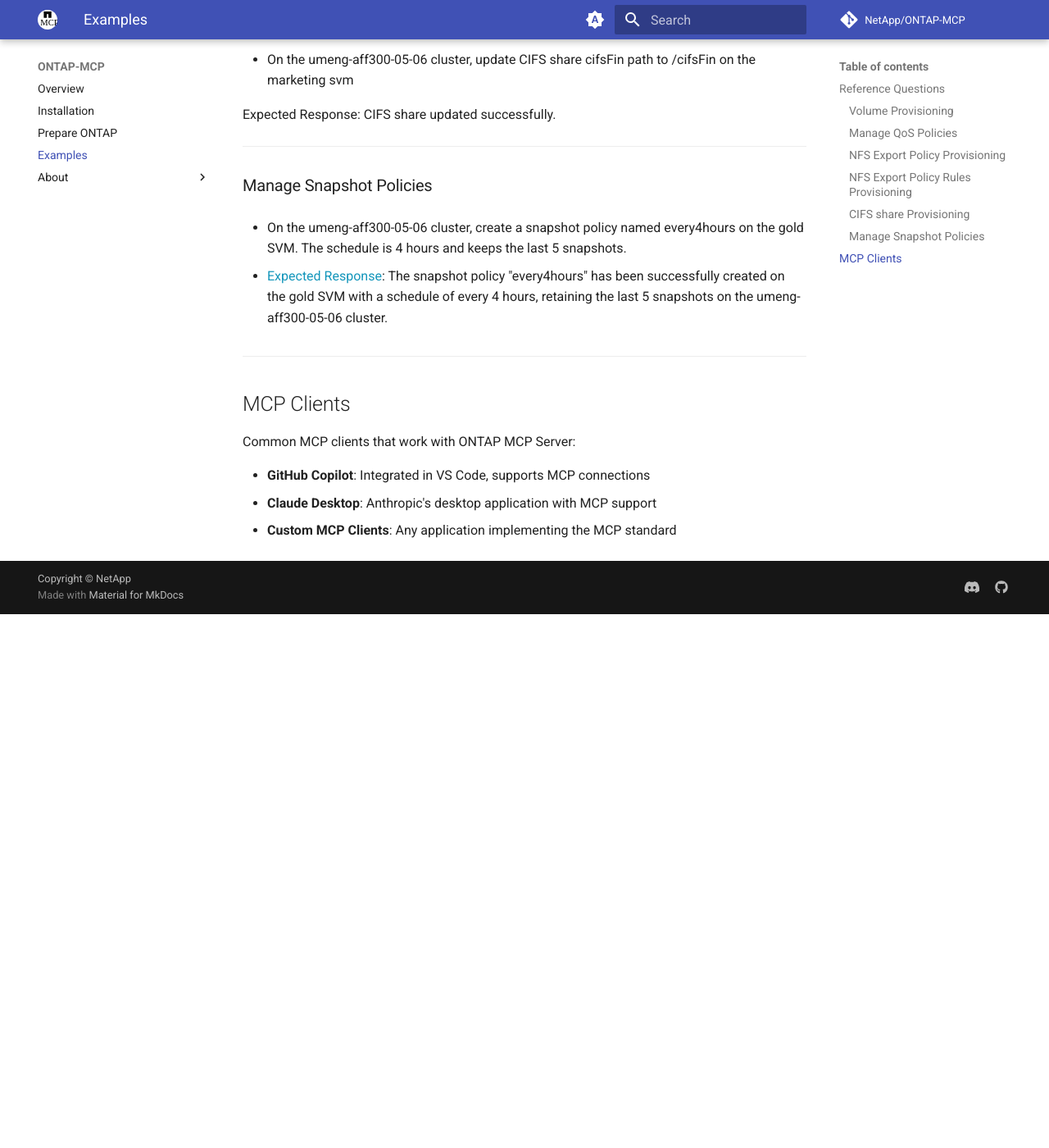
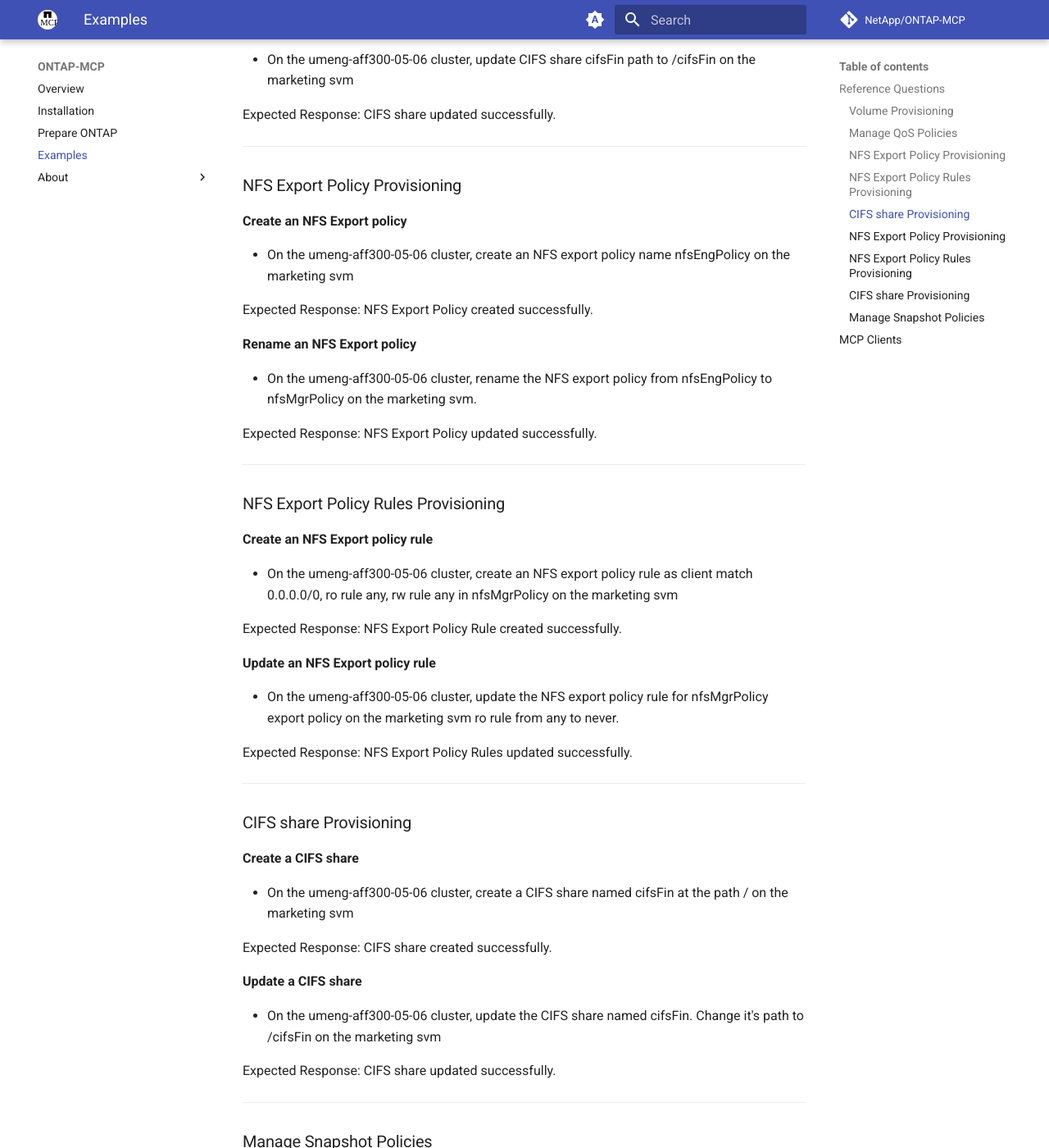
Before and after one commit to NetApp/ontap-mcp, an MkDocs documentation site: the page built from docs/examples.md, in a window 1280 px wide and 1400 px high, scrolled down 2674 px. Shown: the whole window at 82% size. Built offline with MkDocs 1.6.1 and Material for MkDocs 9.7.7, drawn with Linux system fonts in a browser that asks for light colours; comment, search, counter and statistics services are not loaded; the version menu is left out; before the commit the page ends 3423 px from its top, so only the background shows below that.

Commit message:
doc: update nfs export policy and rule, cifs tool docs (#24)

```diff
--- a/docs/examples.md
+++ b/docs/examples.md
@@ -97,6 +97,54 @@
 
 ---
 
+### NFS Export Policy Provisioning
+
+**Create an NFS Export policy**
+
+- On the umeng-aff300-05-06 cluster, create an NFS export policy name nfsEngPolicy on the marketing svm
+
+Expected Response: NFS Export Policy created successfully.
+
+**Rename an NFS Export policy**
+
+- On the umeng-aff300-05-06 cluster, rename the NFS export policy from nfsEngPolicy to nfsMgrPolicy on the marketing svm.
+
+Expected Response: NFS Export Policy updated successfully.
+
+---
+
+### NFS Export Policy Rules Provisioning
+
+**Create an NFS Export policy rule**
+
+- On the umeng-aff300-05-06 cluster, create an NFS export policy rule as client match 0.0.0.0/0, ro rule any, rw rule any in nfsMgrPolicy on the marketing svm
+
+Expected Response: NFS Export Policy Rule created successfully.
+
+**Update an NFS Export policy rule**
+
+- On the umeng-aff300-05-06 cluster, update the NFS export policy rule for nfsMgrPolicy export policy on the marketing svm ro rule from any to never.
+
+Expected Response: NFS Export Policy Rules updated successfully.
+
+---
+
+### CIFS share Provisioning
+
+**Create a CIFS share**
+
+- On the umeng-aff300-05-06 cluster, create a CIFS share named cifsFin at the path / on the marketing svm
+
+Expected Response: CIFS share created successfully.
+
+**Update a CIFS share**
+
+- On the umeng-aff300-05-06 cluster, update the CIFS share named cifsFin. Change it's path to /cifsFin on the marketing svm
+
+Expected Response: CIFS share updated successfully.
+
+---
+
 ### Manage Snapshot Policies
 
 - On the umeng-aff300-05-06 cluster, create a snapshot policy named every4hours on the gold SVM. The schedule is 4 hours and keeps the last 5 snapshots.
```
